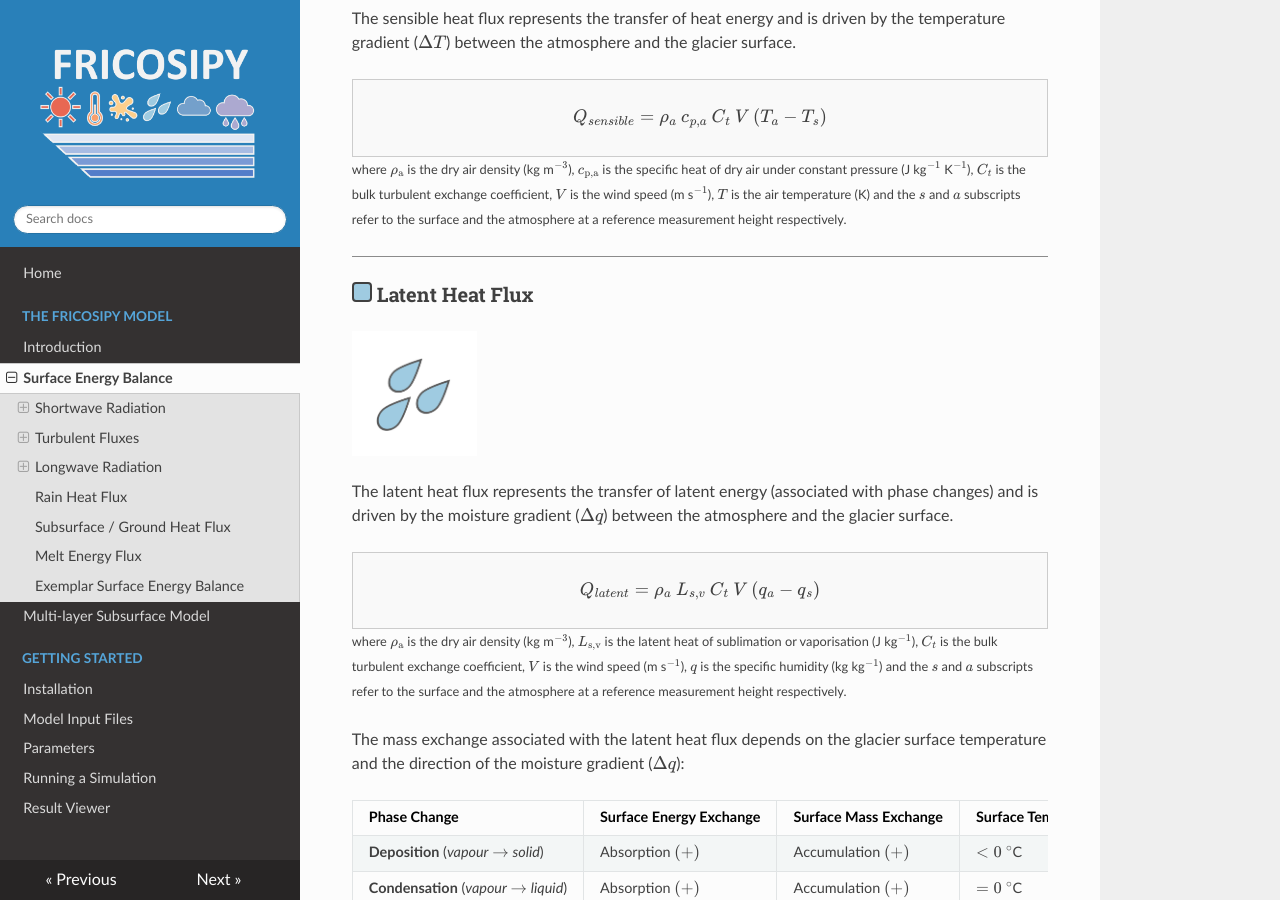
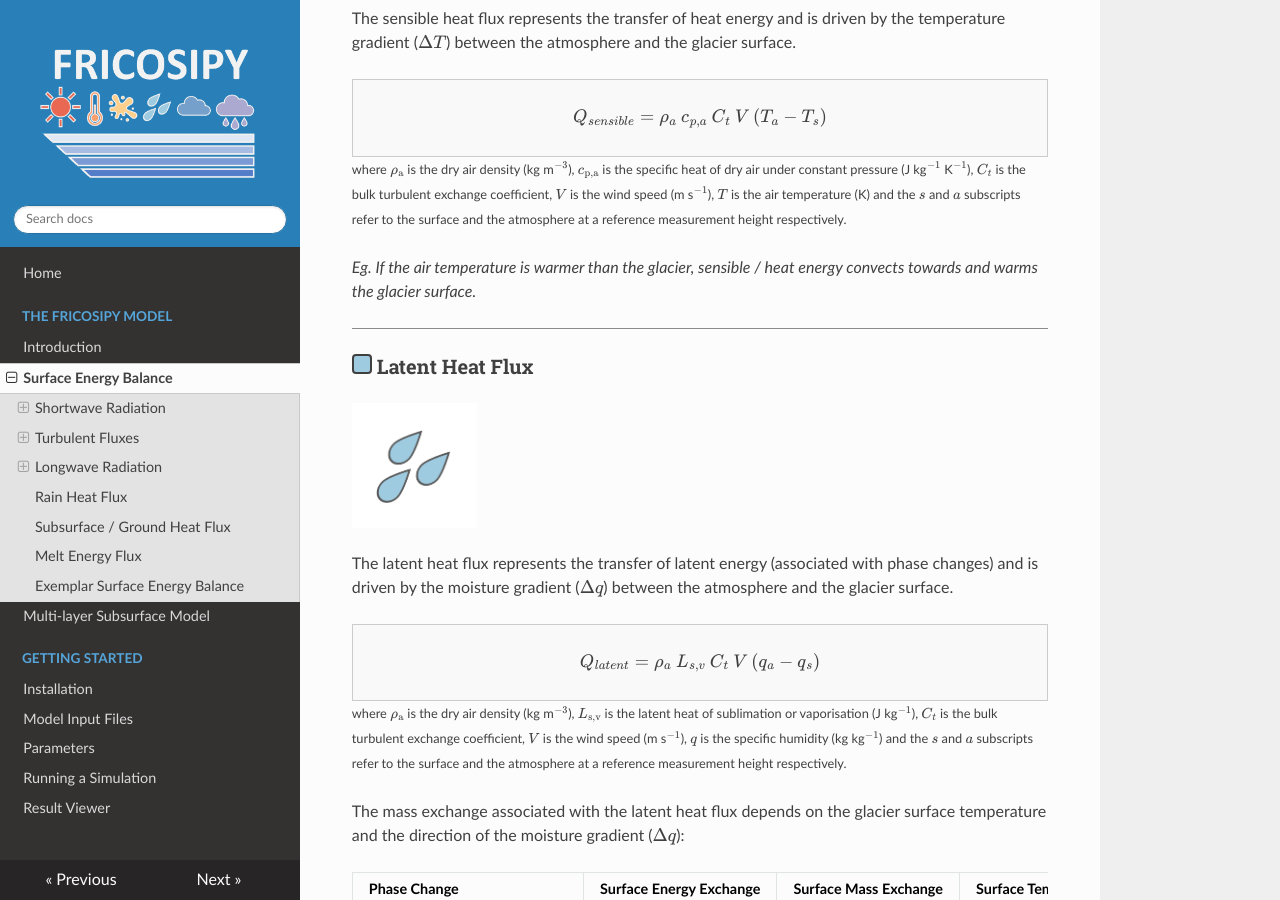
Before and after one commit to MarcusGastaldello/FRICOSIPY, an MkDocs documentation site: the page built from docs/surface_energy_balance.md, in a window 1280 px wide and 900 px high, scrolled down 3387 px. Built offline with MkDocs 1.6.1, drawn with Linux system fonts in a browser that asks for light colours; nearby versions of some CDN libraries.

Commit message:
Update surface_energy_balance.md

```diff
--- a/docs/surface_energy_balance.md
+++ b/docs/surface_energy_balance.md
@@ -157,6 +157,8 @@ Q_{sensible} = \rho_{a} \: c_{p,a} \: C_{t} \: V \:(T_{a}-T_{s})
 $$
 </div>
 <small> where $\rho_\text{a}$ is the dry air density (kg m$^{-3}$), $c_{\text{p,a}}$ is the specific heat of dry air under constant pressure (J kg$^{-1}$ K$^{-1}$), $C_{t}$ is the bulk turbulent exchange coefficient, $V$ is the wind speed (m s$^{-1}$), $T$ is the air temperature (K) and the $s$ and $a$ subscripts refer to the surface and the atmosphere at a reference measurement height respectively. </small>
+
+*Eg. If the air temperature is warmer than the glacier, sensible / heat energy convects towards and warms the glacier surface.*
 
 <hr style="height:1px; background-color:#8b8b8b; border:none;" />
 
```
